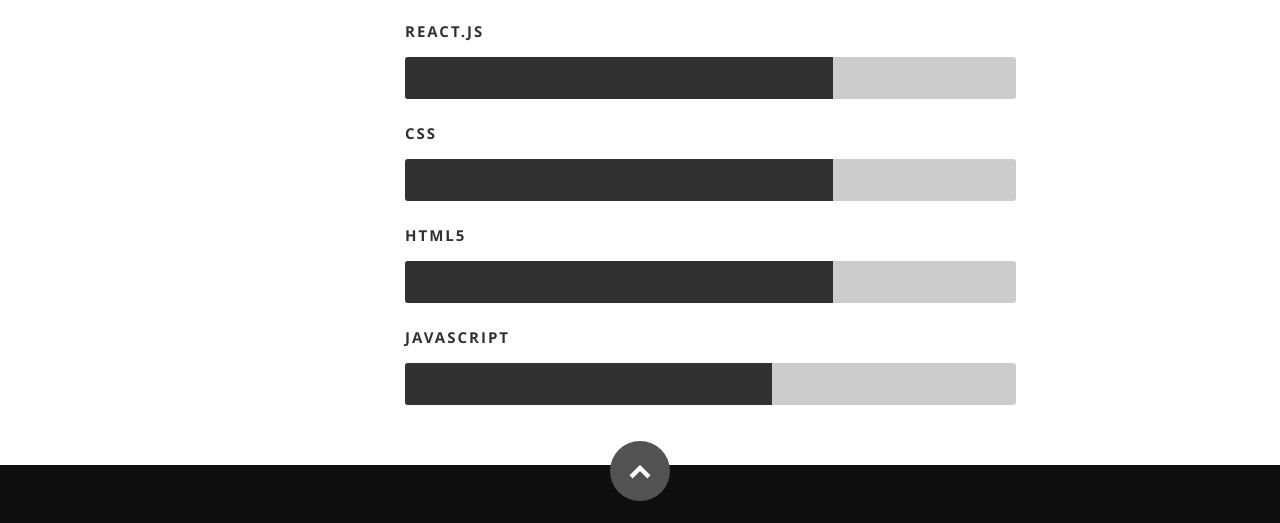
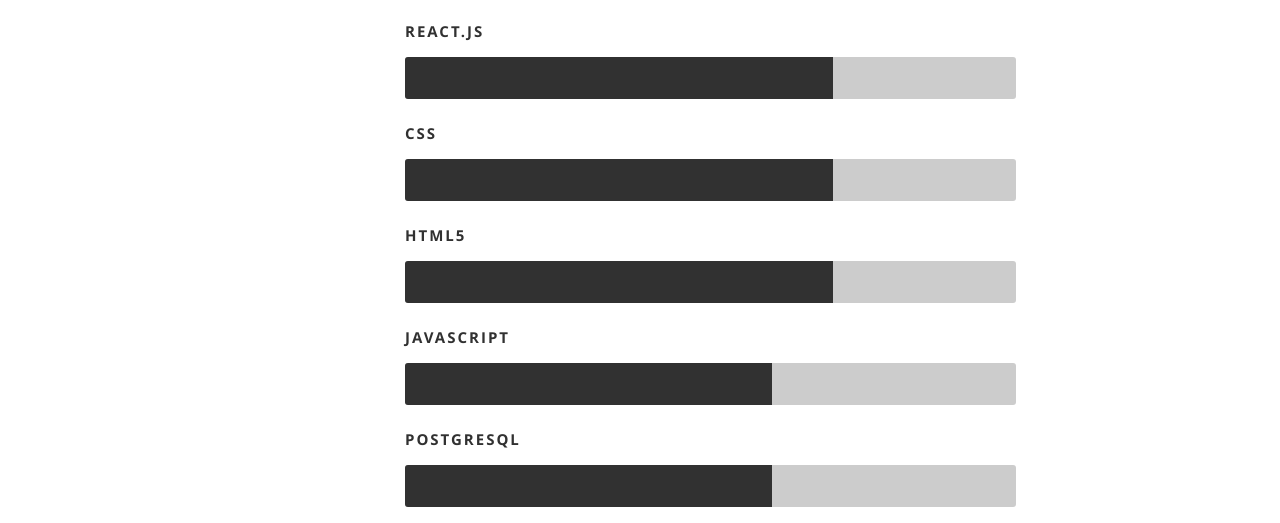
Before and after one commit to kaulas12/mywebsite, a plain HTML site: page index.html in a window 1280 px wide. Shown: the part 2429-2952 px from the top of the page. Drawn offline with nearby package versions, Linux system fonts and the light colour scheme.

Commit message:
skill added

```diff
--- a/index.html
+++ b/index.html
@@ -549,6 +549,12 @@
                      <em>Javascript</em>
                      <span style="width:60%" class="bar-expand"></span>
                   </li>
+
+ <li>
+                     <em>Postgresql</em>
+                     <span style="width:60%" class="bar-expand"></span>
+                  </li>
+
 					</ul>
 
 				</div><!-- end skill-bars -->
```
